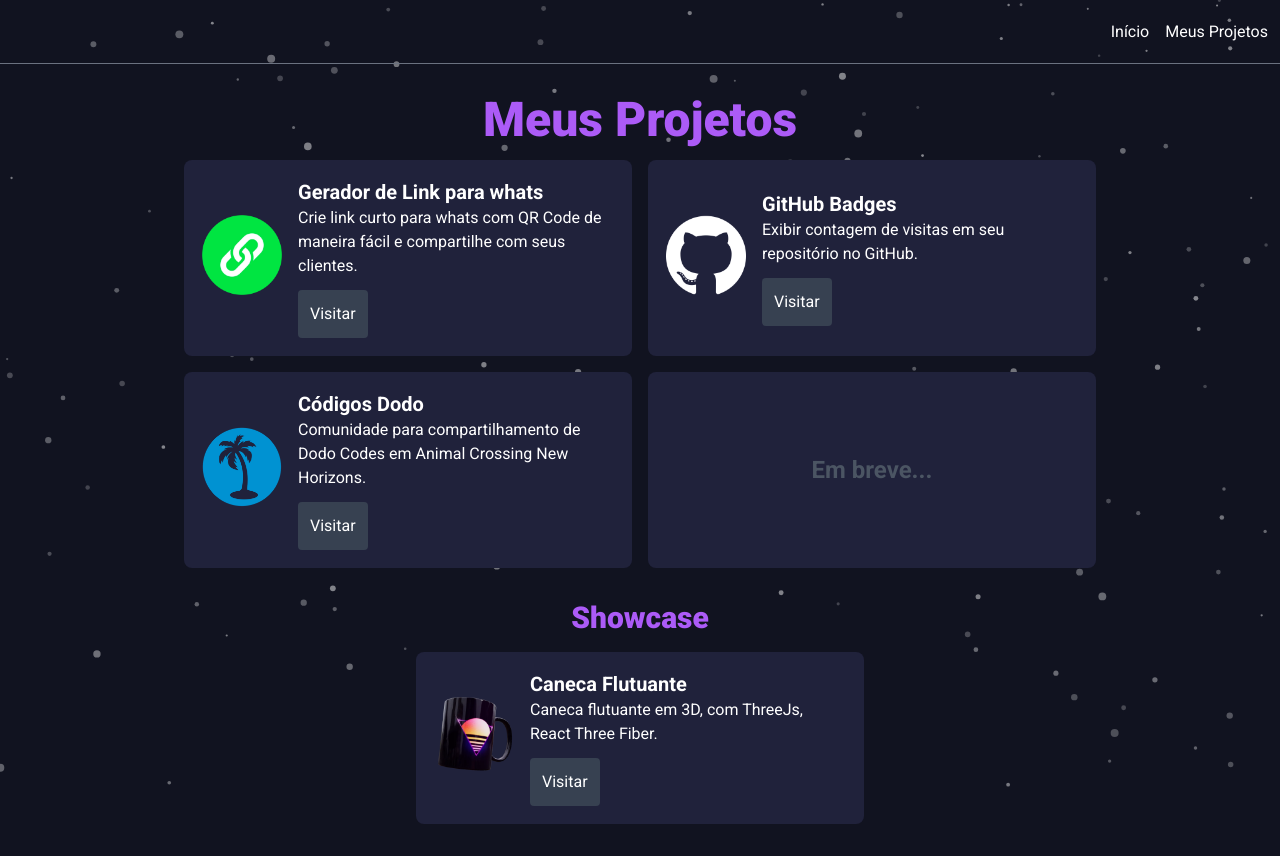
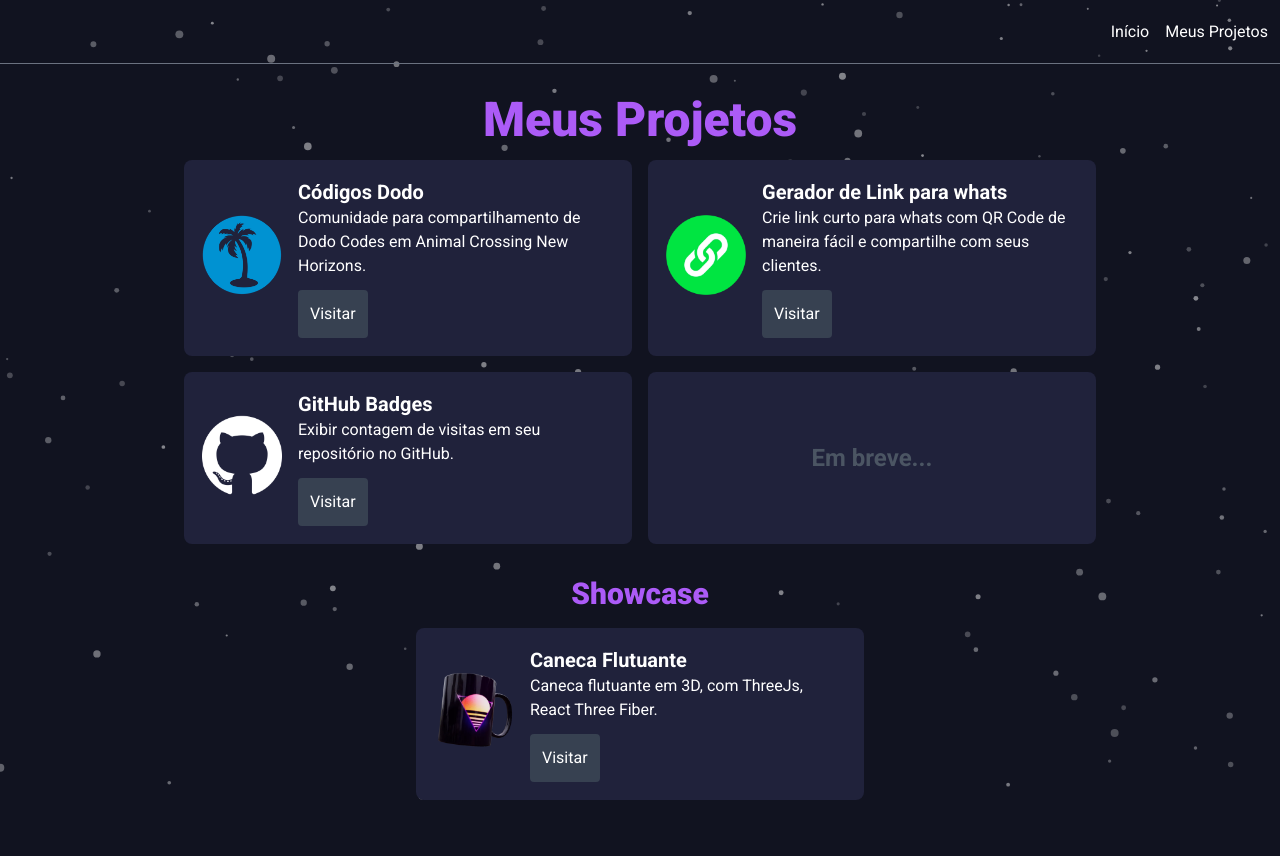
Before and after one commit to arielfavaro/arielfavaro.com, a Next.js app: page /meus-projetos in a window 1280 px wide. After the commit the page ends 832 px from the top, so only its background shows below. Built offline with nearby package versions, Linux system fonts and the light colour scheme; no server answers.

Commit message:
Reorganização cards projetos

```diff
--- a/pages/meus-projetos.js
+++ b/pages/meus-projetos.js
@@ -13,6 +13,12 @@
 
                 <div className="flex flex-wrap justify-center gap-4 pt-4 pb-8">
                     <CardProject
+                        title="Códigos Dodo"
+                        description="Comunidade para compartilhamento de Dodo Codes em Animal Crossing New Horizons."
+                        link="https://codigosdodo.com.br/"
+                        icon="codigos-dodo-icon.webp"
+                    />
+                    <CardProject
                         title="Gerador de Link para whats"
                         description="Crie link curto para whats com QR Code de maneira fácil e compartilhe com seus clientes."
                         link="https://app.linkwpp.com/"
@@ -23,12 +29,6 @@
                         description="Exibir contagem de visitas em seu repositório no GitHub."
                         link="https://github.com/arielfavaro/another-github-badges/"
                         icon="github-mark-light-120px-plus.webp"
-                    />
-                    <CardProject
-                        title="Códigos Dodo"
-                        description="Comunidade para compartilhamento de Dodo Codes em Animal Crossing New Horizons."
-                        link="https://codigosdodo.com.br/"
-                        icon="codigos-dodo-icon.webp"
                     />
                     <CardProjectComingSoon />
                 </div>
```
